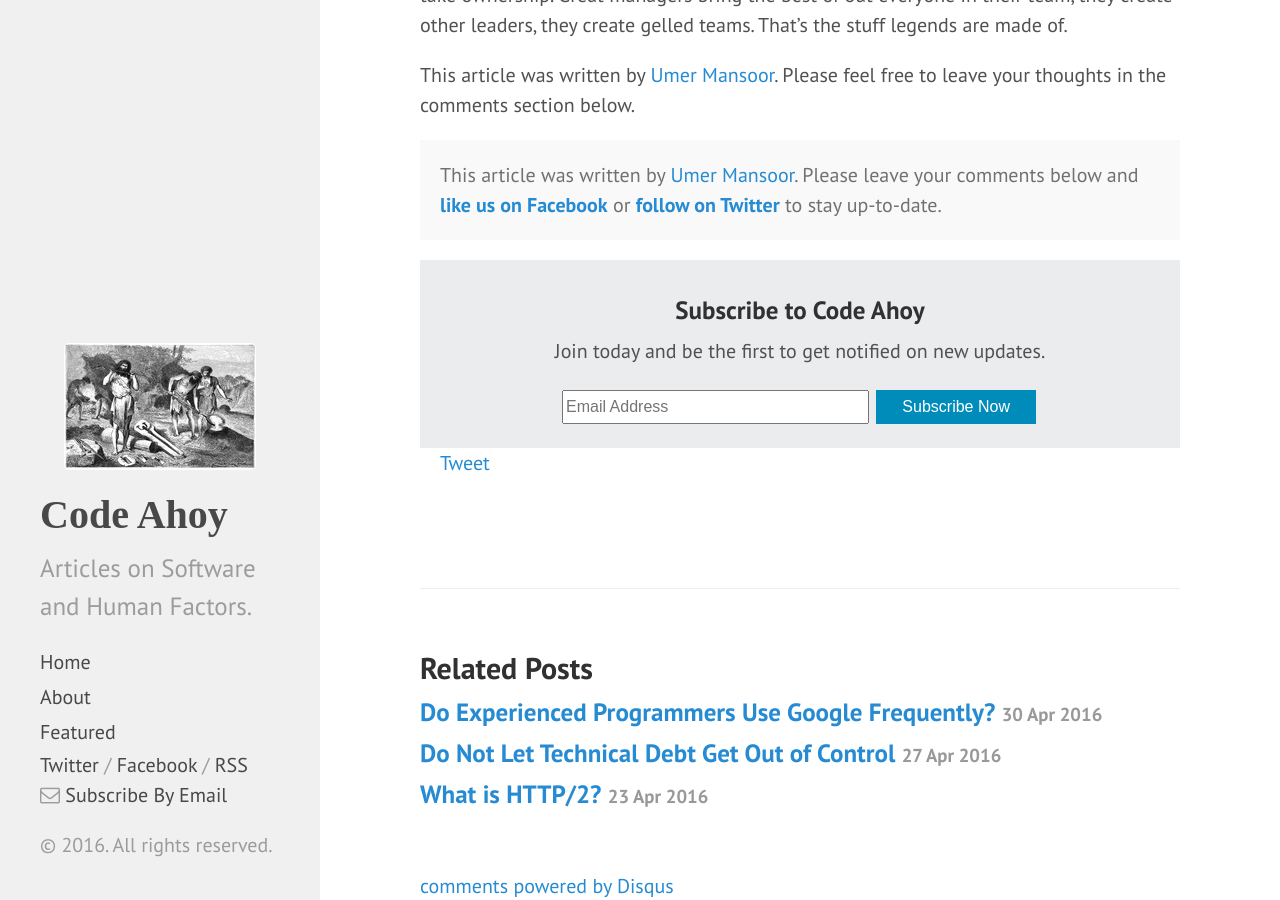
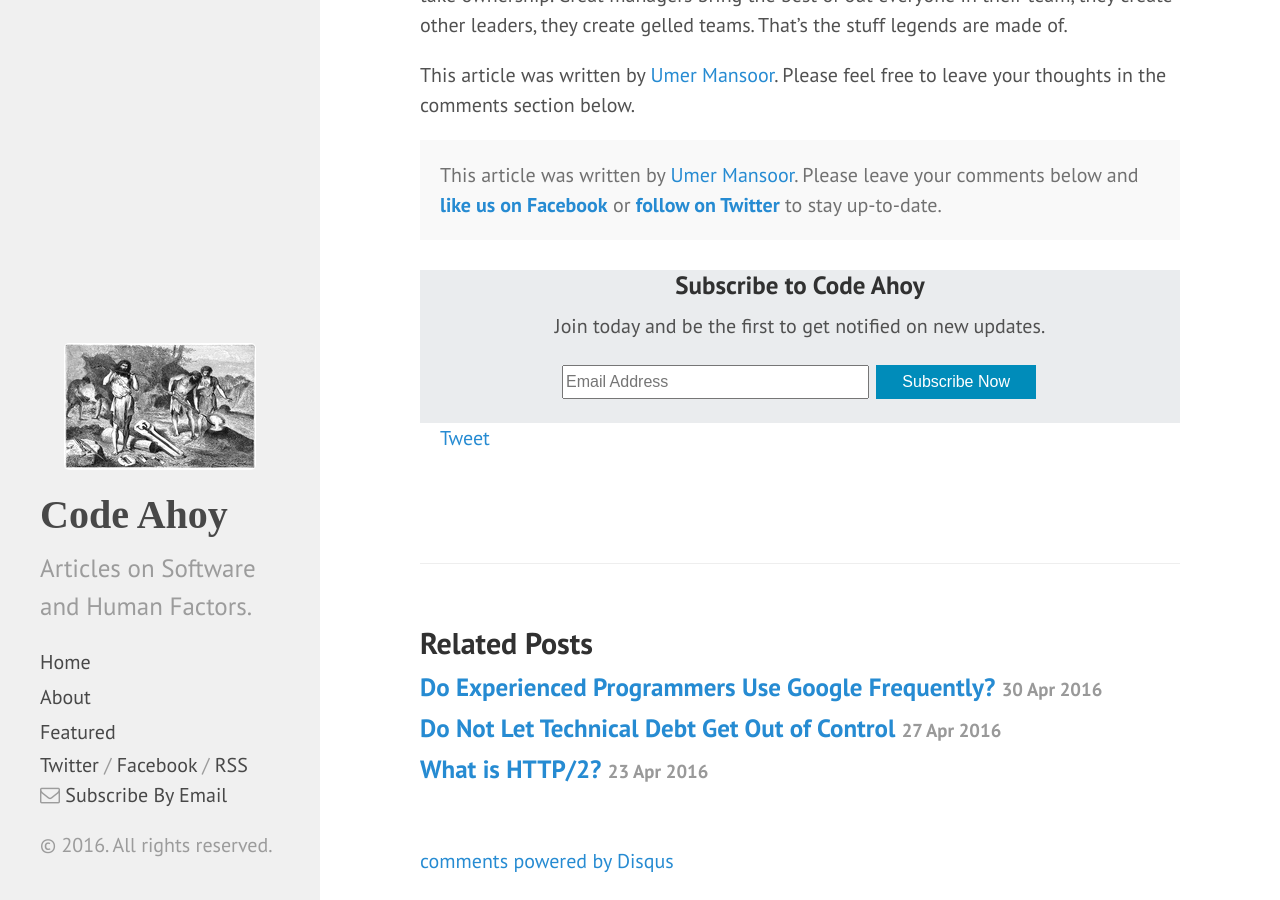
Before and after one commit to talk2viren/umermansoor.github.io, a Jekyll site: the page built from _posts/2016-04-12-let-them-own-it.md, in a window 1280 px wide and 900 px high, scrolled down 1522 px. Built offline with Jekyll 4.4.1, drawn with Linux system fonts in a browser that asks for light colours; nearby versions of some CDN libraries; a script that is not in the unit is left out; comment, search, counter and statistics services are not loaded.

Commit message:
Update post.html

```diff
--- a/_layouts/post.html
+++ b/_layouts/post.html
@@ -14,7 +14,7 @@
         <a href="https://twitter.com/codeahoy"><strong>follow on Twitter</strong></a> to stay up-to-date. <br/>
     </p>
 
-      <form style="text-align:center; background-color:#EAECEE; padding-top: 5px; padding-bottom: 20px;" action="https://feedburner.google.com/fb/a/mailverify" method="post" target="popupwindow" onsubmit="window.open('https://feedburner.google.com/fb/a/mailverify?uri=CodeAhoy', 'popupwindow', 'scrollbars=yes,width=550,height=520');return true">
+      <form style="text-align:center; background-color:#EAECEE; padding-bottom: 20px;" action="https://feedburner.google.com/fb/a/mailverify" method="post" target="popupwindow" onsubmit="window.open('https://feedburner.google.com/fb/a/mailverify?uri=CodeAhoy', 'popupwindow', 'scrollbars=yes,width=550,height=520');return true">
            <h3>Subscribe to Code Ahoy</h3>
            <p>Join today and be the first to get notified on new updates.</p>
            <input type="text" style="font-size: 16px; height:34px;" name="email" size="30" placeholder="Email Address"/>
```
